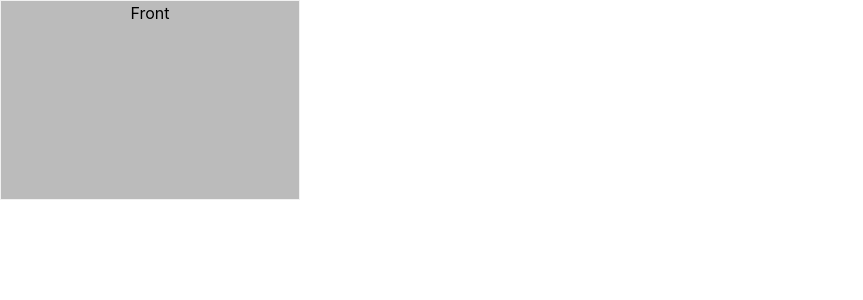
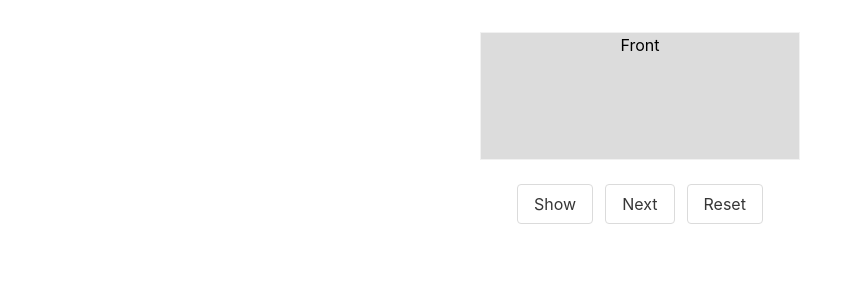
Before and after one commit to m66n/bookish-winner, a Vue app: page / in a window 1280 px wide. Shown: the top 300 px of the page, without its empty margins (0-863 px from the left). Built offline with nearby package versions, Linux system fonts and the light colour scheme.

Commit message:
add card flip

```diff
--- a/src/App.vue
+++ b/src/App.vue
@@ -1,6 +1,25 @@
 <template>
   <div id="app">
-    <Card/>
+    <div class="columns is-mobile is-centered">
+      <div class="column is-narrow">
+        <Card :show="show"/>
+      </div>
+    </div>
+    <div class="columns is-mobile is-centered">
+      <div class="column is-narrow">
+        <div class="field is-grouped">
+          <p class="control">
+            <button class="button" @click="show = true" :disabled="show">Show</button>
+          </p>
+          <p class="control">
+            <button class="button" @click="next()">Next</button>
+          </p>
+          <p class="control">
+            <button class="button" @click="reset()">Reset</button>
+          </p>
+        </div>
+      </div>
+    </div>
   </div>
 </template>
 
@@ -11,10 +30,25 @@ export default {
   name: 'App',
   components: {
     Card
+  },
+  data () {
+    return {
+      show: false
+    }
+  },
+  methods: {
+    next () {
+      this.show = false
+    },
+    reset () {
+      this.show = false
+    }
   }
 }
 </script>
 
 <style lang="scss">
-
+#app {
+  padding-top: 2em;
+}
 </style>
--- a/src/components/Card.vue
+++ b/src/components/Card.vue
@@ -1,5 +1,5 @@
 <template>
-  <div class="flip-card">
+  <div :class="[{'flip-card-show': show}, 'flip-card']">
     <div class="flip-card-inner">
       <div class="flip-card-front">
         Front
@@ -11,13 +11,19 @@
   </div>
 </template>
 
+<script>
+export default {
+  props: ['show']
+}
+</script>
+
 <style lang="scss">
 .flip-card {
   background-color: transparent;
-  width: 300px;
-  height: 200px;
   border: 1px solid #f1f1f1;
-  perspective: 1000px;
+  perspective: 40em;
+  width: 20em;
+  height: 8em;;
 }
 
 .flip-card-inner {
@@ -29,7 +35,7 @@
   transform-style: preserve-3d;
 }
 
-.flip-card:hover .flip-card-inner {
+.flip-card-show .flip-card-inner {
   transform: rotateY(180deg);
 }
 
@@ -41,7 +47,7 @@
 }
 
 .flip-card-front {
-  background-color: #bbb;
+  background-color: gainsboro;
   color: black;
 }
 
```
